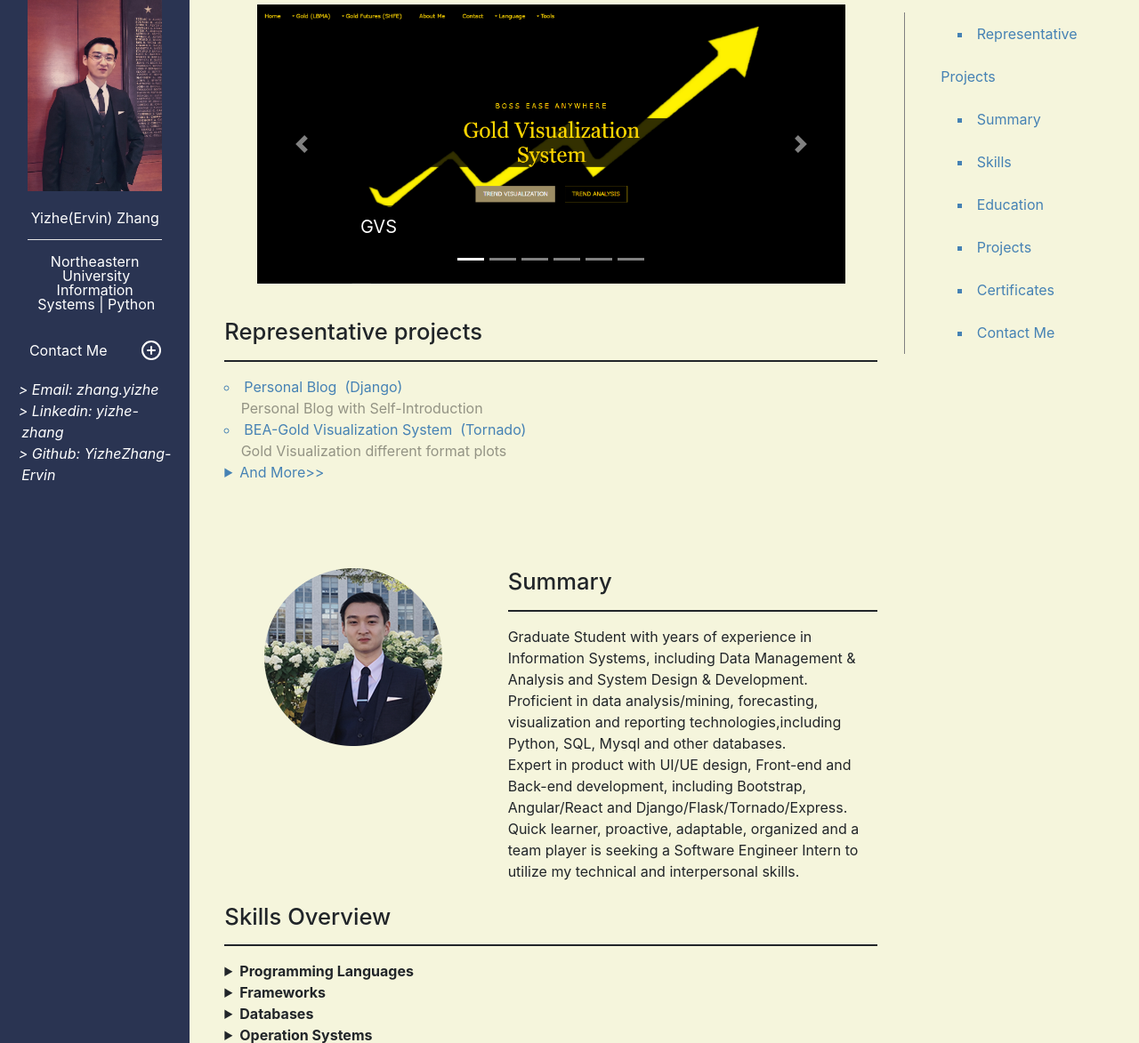
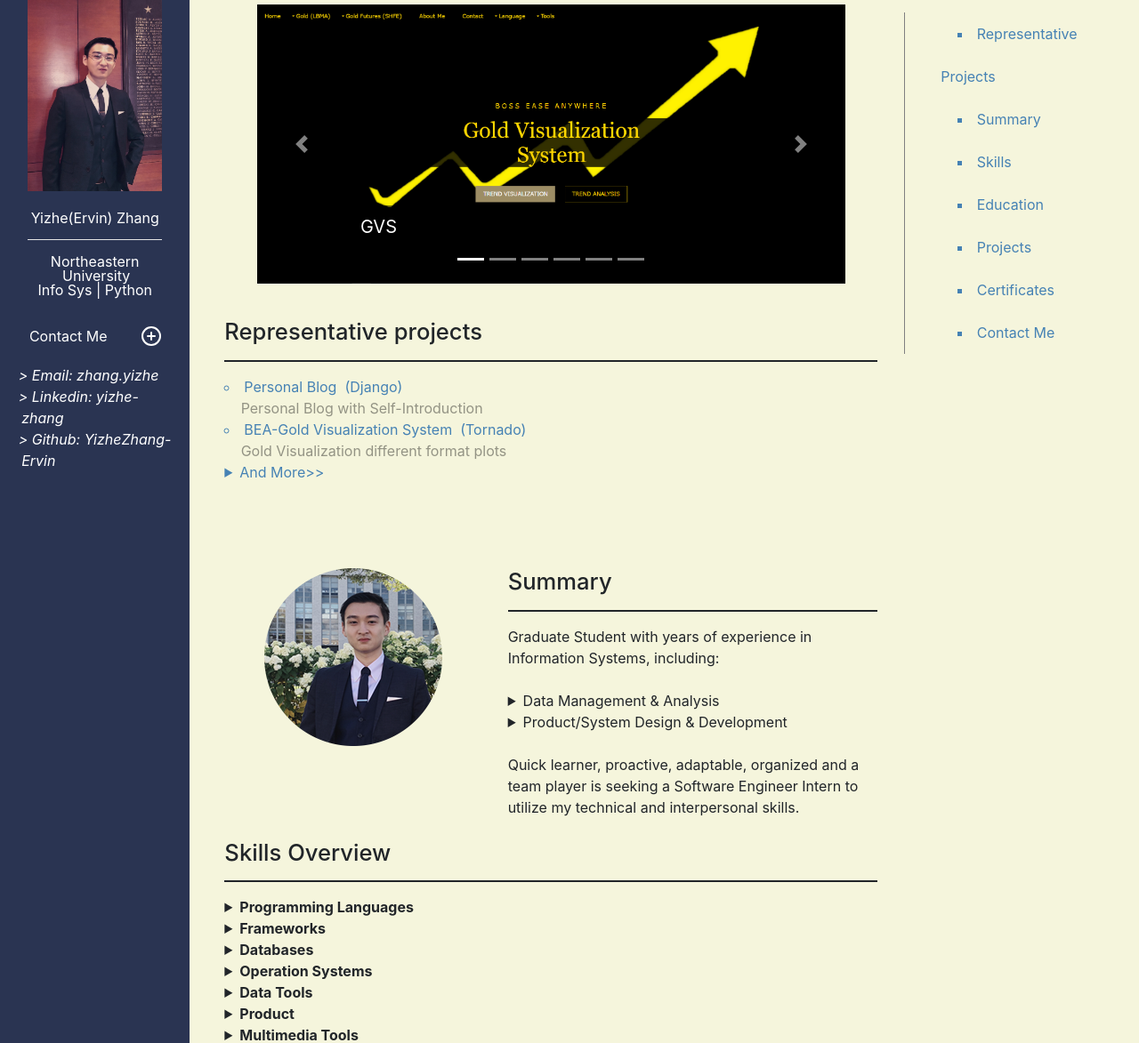
Before and after one commit to YizheZhang-Ervin/EasyEZ_V2, a Django app: page /introduction/ in a window 1280 px wide. Shown: the part 66-1239 px from the top of the page at 89% size. Run offline with Django 3.2, Linux system fonts and the light colour scheme; some libraries are stand-ins or nearby versions.

Commit message:
update intro3

```diff
--- a/Blog/templates/header.html
+++ b/Blog/templates/header.html
@@ -71,7 +71,7 @@
                                 <p class="center">Yizhe(Ervin) Zhang</p>
                                 <hr class="bgc_white">
                                 <p class="center">Northeastern University</p>
-                                <p class="center">Information Systems | Python </p>
+                                <p class="center">Info Sys | Python </p>
                             </a>
                         </li>
                       </ul>
--- a/Blog/templates/introduction.html
+++ b/Blog/templates/introduction.html
@@ -104,9 +104,11 @@
                       <div class="col-md-7 order-md-2">
                           <h3 class="featurette-heading">Summary<span class="text-muted"></span></h3>
                           <hr class="bg-dark" style="border:1px solid">
-                          <p class="p-origin">Graduate Student with years of experience in Information Systems, including Data Management & Analysis and System Design & Development.</p>
-                          <p class="p-origin">Proficient in data analysis/mining, forecasting, visualization and reporting technologies,including Python, SQL, Mysql and other databases.</p>
-                          <p class="p-origin">Expert in product with UI/UE design, Front-end and Back-end development, including Bootstrap, Angular/React and Django/Flask/Tornado/Express.</p>
+                          <p class="p-origin">Graduate Student with years of experience in Information Systems, including:</p>
+                          <br>
+                          <details><summary>Data Management & Analysis</summary>Proficient in data analysis/mining, forecasting, visualization and reporting technologies, including Python, SQL, Mysql and other databases.</details>
+                          <details><summary>Product/System Design & Development</summary>Expert in product with UI/UE design, Front-end and Back-end development, including Bootstrap, Angular/React and Django/Flask/Tornado/Express.</details>
+                          <br>
                           <p class="p-origin">Quick learner, proactive, adaptable, organized and a team player is seeking a Software Engineer Intern to utilize my technical and interpersonal skills.</p>
                       </div>
                       <div class="col-md-5 order-md-1" style="text-align:center;">
```
